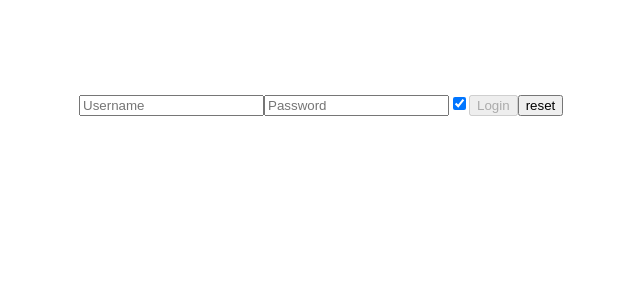
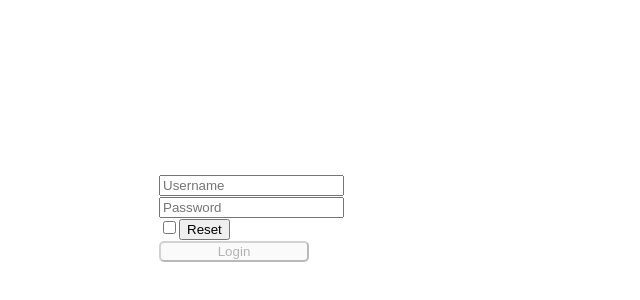
Before and after one commit to Chris1998c/React, a React (Create React App) app: page / in a window 1280 px wide. Shown: the part 66-366 px from the top of the page, without its empty margins (81-721 px from the left). Built offline with nearby package versions, Linux system fonts and the light colour scheme.

Commit message:
Exercise45

```diff
--- a/src/App.css
+++ b/src/App.css
@@ -1,3 +1,10 @@
 .App{
+  width: 100px;
   padding: 20vh;
+  margin: 10vh;
 }
+
+.bottone{
+  width: 150px;
+  border-radius: 5px;
+}
--- a/src/Login.jsx
+++ b/src/Login.jsx
@@ -2,49 +2,54 @@
 
 import { useState } from "react";
 
-
 export function Login({ onLogin }) {
     const [username, setUsername] = useState("");
-    const [password, setPassword] = useState("")
+
+    const [password, setPassword] = useState("");
+
     const [remember, setRemember] = useState("");
 
     const handleUsername = (event) => {
-        setUsername(event.target.value)
-
+      setUsername(event.target.value);
     };
 
     const handlePassword = (event) => {
-        setPassword(event.target.value)
-    }
+      setPassword(event.target.value);
+    };
 
     const handleRememberChange = () => {
       setRemember(!remember);
     };
 
-    const handleLogin = () => {
-        onLogin({ username, password, remember });
+    const handleLogin = (event) => {
+        console.log(username, password, remember)
+        event.preventDefault()
+
       };
 
-    const handleReset=()=>{
+    const handleReset = () => {
       setUsername("");
       setPassword("");
       setRemember("");
-    }
+    };
 
-     const loginDisable = username === "" && password === ""
 
+     const loginDisable = username === "" && password === "";
 
   return (
     <div>
-            <input type="text" placeholder="Username" value={username} onChange={handleUsername}
-            />
+      <form onSubmit={handleLogin}>
+        <input name="username" type="text" placeholder="Username" value={username} onChange={handleUsername} />
 
-            <input type="password" placeholder="Password" value={password} onChange={handlePassword} />
+        <input name="password" type="password" placeholder="Password" value={password} onChange={handlePassword} />
 
-            <input type="checkbox" checked="remeber" onChange={handleRememberChange} />
+        <input name="check" type="checkbox" checked={remember} onChange={handleRememberChange} />
+        <button  type="button" onClick={handleReset}>Reset</button>
 
-            <button onClick={handleLogin} disabled={loginDisable} type="submit">Login</button>
-            <button onClick={handleReset}>reset</button>
+        <button className="bottone" type="submit" disabled={loginDisable}>Login</button>
+
+
+      </form>
     </div>
-    )
+  );
 }
```
Lines whose indentation alone changed are shown as unchanged.
